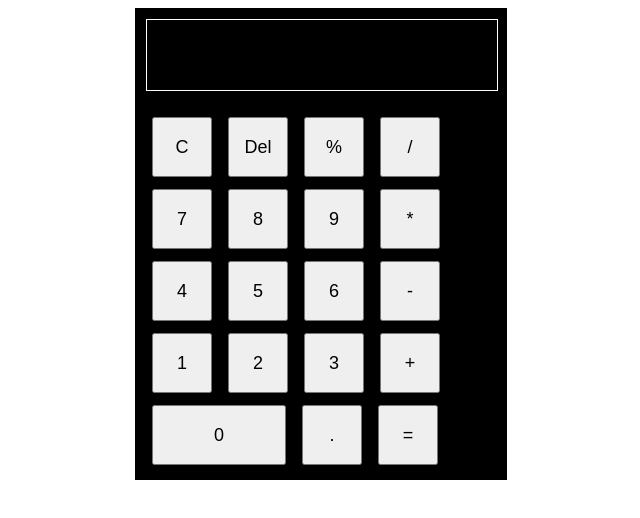
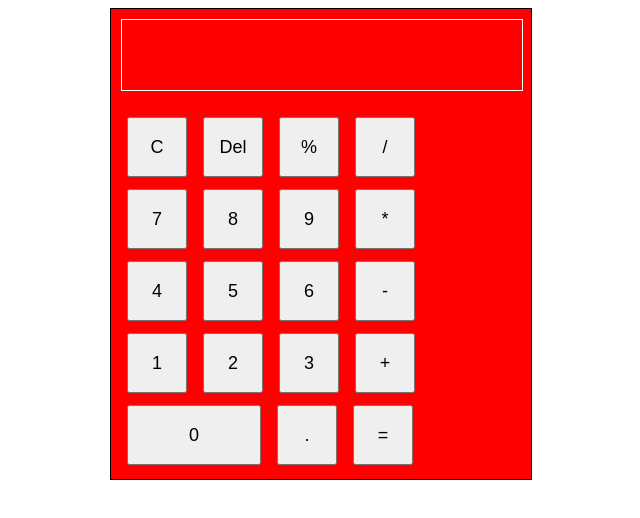
Before and after one commit to q201/calc, a plain HTML site: page index.html in a window 1280 px wide. Shown: the whole page, without its empty margins (319-959 px from the left). Drawn offline with nearby package versions, Linux system fonts and the light colour scheme.

Commit message:
Update style.css

```diff
--- a/style.css
+++ b/style.css
@@ -1,10 +1,10 @@
 #calculator{
-    width: 350px;
+    width: 400px;
     height:450px;
     border: 1px solid black;
     margin: auto;
     padding: 10px;
-    background-color: black;
+    background-color: red;
 
 }
 #label{
```
